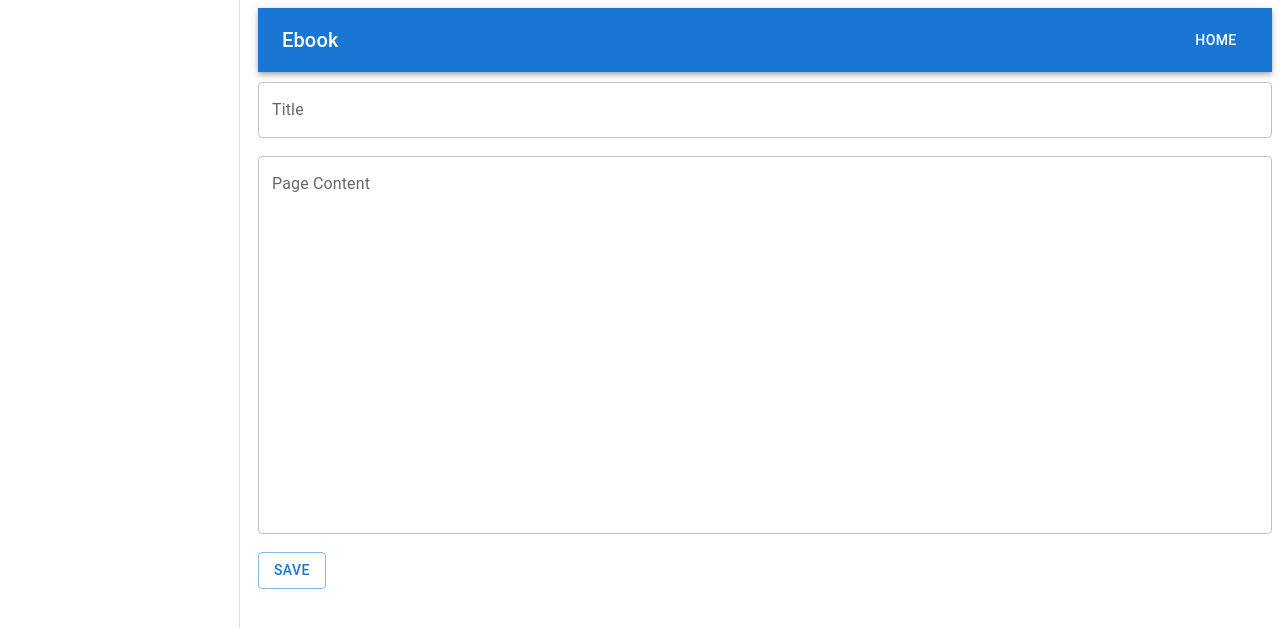
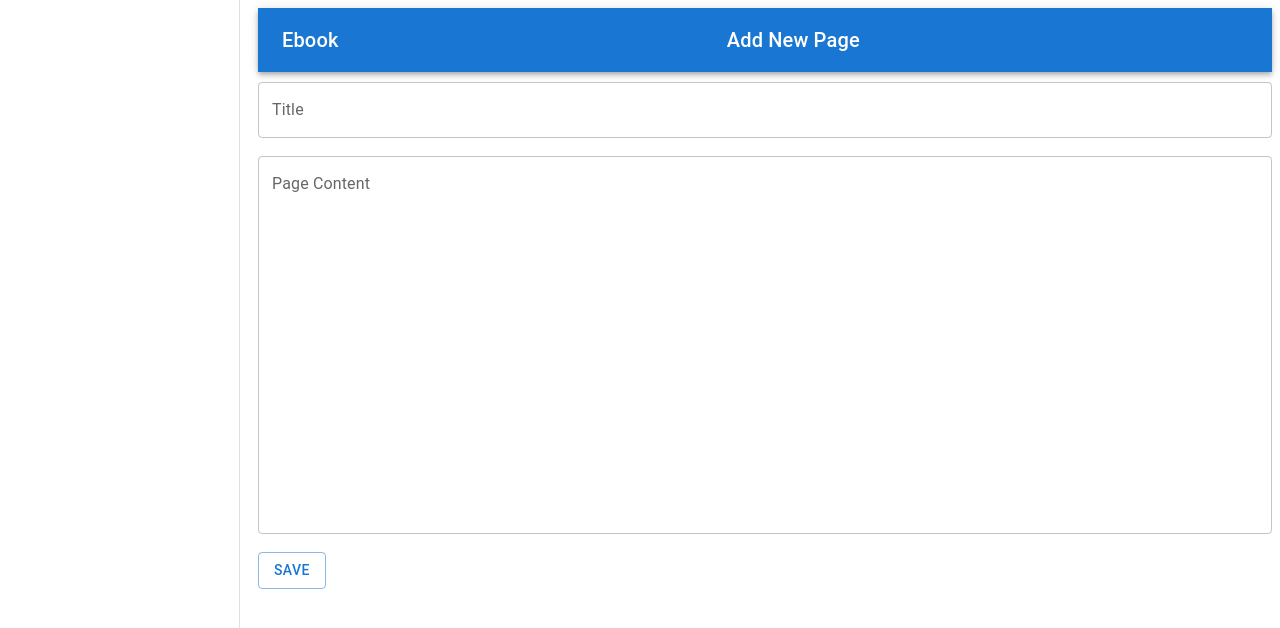
Before and after one commit to midhunko/ebook, a React (Create React App) app in the folder ebook/: page / in a window 1280 px wide. Shown: the top 628 px of the page. Built offline with nearby package versions, Linux system fonts and the light colour scheme.

Commit message:
topbar changes

```diff
--- a/ebook/src/components/TopBar/TopBar.js
+++ b/ebook/src/components/TopBar/TopBar.js
@@ -4,10 +4,13 @@ import Box from "@mui/material/Box";
 import Toolbar from "@mui/material/Toolbar";
 import Typography from "@mui/material/Typography";
 import Button from "@mui/material/Button";
-import { useNavigate } from "react-router-dom";
+import { useNavigate, useLocation } from "react-router-dom";
 
 function TopBar() {
   let navigate = useNavigate();
+  let location = useLocation();
+
+  console.log(location);
   return (
     <Box sx={{ flexGrow: 1 }} className="page-main-top">
       <AppBar position="static">
@@ -24,14 +27,22 @@ function TopBar() {
           <Typography variant="h6" component="div" sx={{ flexGrow: 1 }}>
             Ebook
           </Typography>
+          {location.pathname === "/" && (
+            <Typography variant="h6" component="div" sx={{ flexGrow: 1 }}>
+              Add New Page
+            </Typography>
+          )}
+
+          {location.pathname !== "/" && (
             <Button
               color="inherit"
               onClick={() => {
                 navigate("/");
               }}
             >
-            Home
+              + Add Page
             </Button>
+          )}
         </Toolbar>
       </AppBar>
     </Box>
```
Lines whose indentation alone changed are shown as unchanged.
